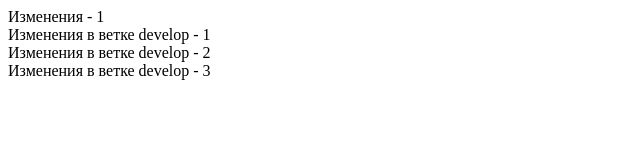
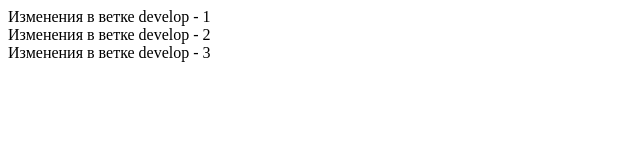
Before and after one commit to psywalker/test, a plain HTML site: page index.html in a window 1280 px wide. Shown: the whole page, without its empty margins (0-640 px from the left). Drawn offline with Linux system fonts and the light colour scheme.

Commit message:
Изменения в новом файле как бы - 1

```diff
--- a/index.html
+++ b/index.html
@@ -7,9 +7,10 @@
   <title>Document</title>
 </head>
 <body>
-  <div>Изменения - 1</div>
-  <div>Изменения в ветке develop - 1</div>
-  <div>Изменения в ветке develop - 2</div>
-  <div>Изменения в ветке develop - 3</div>
+  <div>
+    <div>Изменения в ветке develop - 1</div>
+    <div>Изменения в ветке develop - 2</div>
+    <div>Изменения в ветке develop - 3</div>
+  </div>
 </body>
 </html>
```
